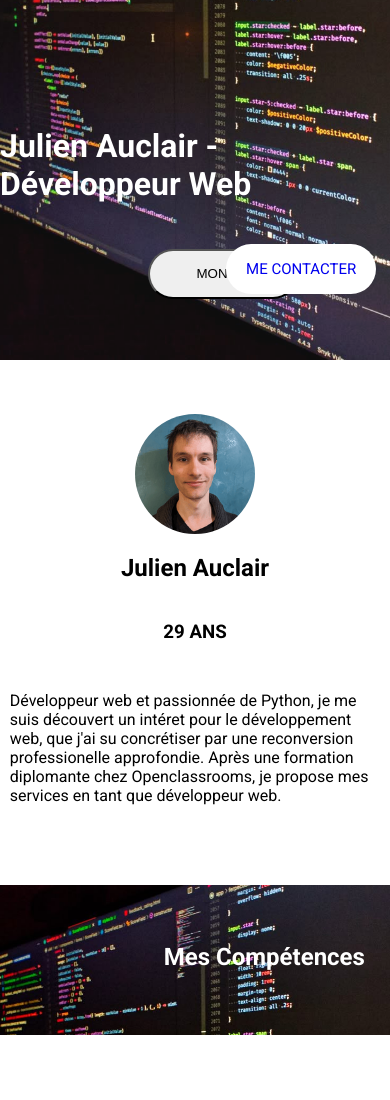
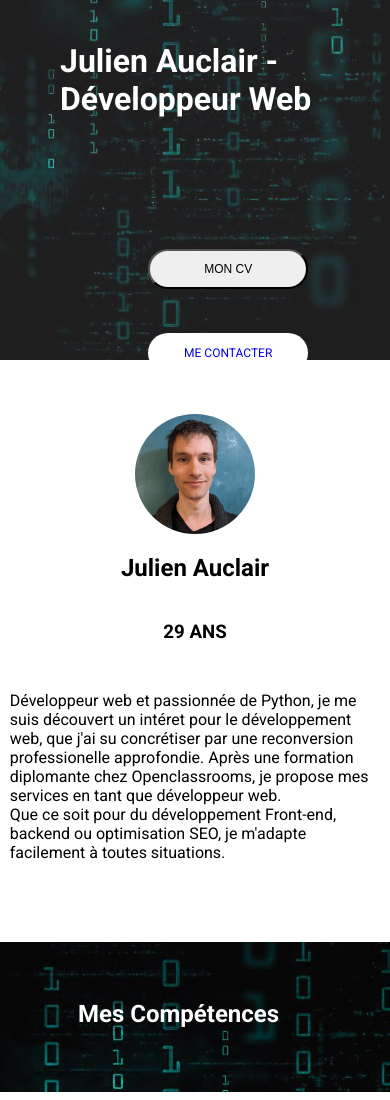
Before and after one commit to Nasus-Stackman/Projet8, a plain HTML site: page index.html in a window 390 px wide. Shown: the part 300-1400 px from the top of the page. Drawn offline with Linux system fonts and the light colour scheme.

Commit message:
corrections

```diff
--- a/assets/script.js
+++ b/assets/script.js
@@ -13,7 +13,7 @@ window.addEventListener('scroll', function() {
     imageContainer2.style.backgroundPosition = 'center ' + (-yOffset) + 'px';
 });
 
-const cvLink = './images/Rapport_d’intervention.pdf'; // Remplacez 'monCV.pdf' par le chemin vers votre fichier PDF
+const cvLink = './images/Mon_CV.pdf'; // Remplacez 'monCV.pdf' par le chemin vers votre fichier PDF
 
         // Lorsque l'utilisateur clique sur le bouton
         document.getElementById('cvButton').addEventListener('click', function() {
--- a/assets/style.css
+++ b/assets/style.css
@@ -32,7 +32,9 @@ nav {
 .nav a {
     list-style: none;
     text-decoration: none;
+    color: black;
 }
+
 
 .H1 {
     position: absolute;
@@ -57,7 +59,7 @@ nav {
 }
 
 #contacButton {
-    top: 64.5%;
+    top: 65%;
     left: 58%;
     background-color: white;
     align-self: center;
@@ -74,7 +76,8 @@ nav {
     height: 580px;
     width: 100%;
     object-fit: cover;
-    opacity: 0.95;
+    opacity: 0.9;
+    object-fit: cover;
 }
 
 .presentation {
@@ -99,7 +102,7 @@ nav {
 }
 
 .title_competences {
-    background-image: url('../images/bannière_codage2.jpg');
+    background-image: url('../images/bannière_codage3.jpg');
     height: 150px;
     position: relative;
     background-size: cover;
@@ -147,7 +150,6 @@ nav {
     width: 80%;
     height: 450px;
     margin: auto;
-    background-color: aqua;
 }
 
 .article_image:hover {
@@ -163,15 +165,16 @@ nav {
 #image_project2 {
     height: 450px;
     width: 100%;
-    object-fit: cover
+    object-fit: contain;
 }
 
 .description_project {
     padding: 14px;
     justify-content: center;
+    word-wrap: break-word;
 }
 
-.div-project{
+.div-project {
     width: 50%;
 }
 
@@ -211,18 +214,59 @@ nav {
 
 @media (max-width: 1024px) {
 
+    .H1 {
+        top: 48%;
+        right: 20%;
+        padding-left: 60px;
+    }
+
+    #cvButton,
+    #contacButton {
+        height: 40px;
+        width: 120px;
+        font-size: 12px;
+    }
+
 }
 
 
 @media (max-width: 767.98px) {
 
-    nav{
+    nav {
         justify-content: center;
     }
 
-    li{
+    li {
         font-size: 12px;
     }
+
+    .H1 {
+        top: 38%;
+        right: 15%;
+    }
+
+    #cvButton {
+        left: 38%;
+        top: 65%;
+    }
+
+    #contacButton {
+        left: 38%;
+        top: 75%;
+    }
+
+    #cvButton,
+    #contacButton {
+        width: 160px;
+    }
+
+    .title_competences h2,
+    #project h2 {
+        left: 20%;
+    }
+
+
+
 
     .competences {
         flex-direction: column;
@@ -243,7 +287,7 @@ nav {
         height: 160px;
     }
 
-    .div-project{
+    .div-project {
         width: 100%;
     }
 
--- a/index.html
+++ b/index.html
@@ -16,18 +16,18 @@
     <meta name="description"
         content="Développeur web, je propose mes services en Front-end et en Back-end. Je maitrise le langague HTML, CSS, Javascript, React et Node.js.">
     <meta name="robots" content="index, follow">
-    <meta property="og:site_name" content="Julien Auclair - Développeur Web" >
-	<meta property="og:type" content="website" >
-	<meta property="og:url" content="" >
-	<meta property="og:title" content="Julien Auclair - Développeur Web" >
-	<meta property="og:description" content="Développeur web vous porpose ses services" >
-	<meta property="og:image" content="./assets/Images_compressées/nina.webp" >
-	<meta name="twitter:card" content="summary_large_image" >
-	<meta name="twitter:site" content="" >
-	<meta name="twitter:title" content="Julien Auclair - Développeur Web" />
-	<meta name="twitter:description" content="Développeur web vous porpose ses services" >
-	<meta name="twitter:image" content="./images/Développeur_web.png" >
-	<meta name="twitter:url" content="" >
+    <meta property="og:site_name" content="Julien Auclair - Développeur Web">
+    <meta property="og:type" content="website">
+    <meta property="og:url" content="">
+    <meta property="og:title" content="Julien Auclair - Développeur Web">
+    <meta property="og:description" content="Développeur web vous porpose ses services">
+    <meta property="og:image" content="./assets/Images_compressées/nina.webp">
+    <meta name="twitter:card" content="summary_large_image">
+    <meta name="twitter:site" content="">
+    <meta name="twitter:title" content="Julien Auclair - Développeur Web" />
+    <meta name="twitter:description" content="Développeur web vous porpose ses services">
+    <meta name="twitter:image" content="./images/Développeur_web.png">
+    <meta name="twitter:url" content="">
 
 </head>
 
@@ -41,7 +41,7 @@
                 <li><a href="#contact">Contact</a></li>
             </ul>
         </nav>
-        <img class="banner" src="images/bannière_codage2.jpg" alt="lignes de codes">
+        <img class="banner" src="images/bannière_codage3.jpg" alt="lignes de codes">
         <h1 class="H1">Julien Auclair - Développeur Web</h1>
         <button id="cvButton">MON CV</button>
         <a href="#contact" id="contacButton">ME CONTACTER</a>
@@ -56,7 +56,8 @@
             <p class="description">Développeur web et passionnée de Python, je me suis découvert un intéret pour le
                 développement web, que
                 j'ai su concrétiser par une reconversion professionelle approfondie. Après une formation diplomante chez
-                Openclassrooms, je propose mes services en tant que développeur web.</p>
+                Openclassrooms, je propose mes services en tant que développeur web.<br>Que ce soit pour du
+                développement Front-end, backend ou optimisation SEO, je m'adapte facilement à toutes situations.</p>
         </section>
         <section id="competences" class="title_competences">
             <h2>Mes Compétences</h2>
@@ -89,12 +90,14 @@
             <div class="Projets">
                 <div class="div-project">
                     <article class="article_image">
-                        <a href="index2.html"> <img id="image_project1" src="images/Projet_react.jpg" alt="Projet react"></a>
+                        <a href="index2.html"> <img id="image_project1" src="images/Projet_react.jpg"
+                                alt="Projet react"></a>
                     </article>
                 </div>
                 <div class="div-project description_project">
                     <h2>Kasa</h2><br>
-                    <p>Projet de développement Front-end avec React d'une agence de location immobilière<br><br><br>Lien du
+                    <p>Projet de développement Front-end avec React d'une agence de location immobilière<br><br><br>Lien
+                        du
                         projet
                         sur Github : <a
                             href="https://github.com/Nasus-Stackman/Projet5">https://github.com/Nasus-Stackman/Projet5</a>
@@ -104,7 +107,8 @@
             <div class="Projets">
                 <div class="div-project">
                     <article class="article_image">
-                        <a href="index3.html"> <img id="image_project2" src="images/Projet_backend.jpg" alt="projet backend"></a>
+                        <a href="index3.html"> <img id="image_project2" src="images/Projet_backend.jpg"
+                                alt="projet backend"></a>
                     </article>
                 </div>
                 <div class="div-project description_project">
@@ -121,7 +125,7 @@
 
         </section>
     </main>
-    <footer class="footer">
+    <footer id="contact" class="footer">
         <h2>Me contacter</h2>
         <p>07 49 52 14 31</p>
         <p>juju.auclair@gmail.com</p>
```
Also changed, not shown: images/bannière_codage3.jpg (added), 1 other file.
